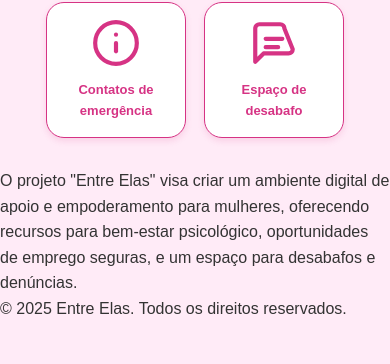
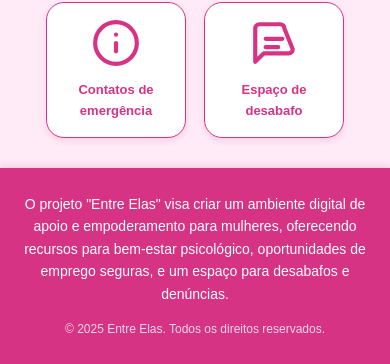
Before and after one commit to taylonrimolo/entre-elas, a plain HTML site: page pagina-principal.html in a window 390 px wide. Shown: the part 482-846 px from the top of the page. Drawn offline with Linux system fonts and the light colour scheme.

Commit message:
Update home.css

```diff
--- a/assets/css/home.css
+++ b/assets/css/home.css
@@ -11,7 +11,8 @@
   position: relative;
   width: 100%;
   height: 280px;
-  background-image: url('https://images.unsplash.com/photo-1508214751196-bcfd4ca60f91?auto=format&fit=crop&w=1470&q=80'); /* URL da imagem original */
+  /* MUDANÇA AQUI: Apontando para o caminho local da imagem */
+  background-image: url('../img/banner-background.jpg');
   background-size: cover;
   background-position: center;
   display: flex;
@@ -130,6 +131,29 @@
   text-decoration: underline;
 }
 
+/* Estilos para o Rodapé */
+.main-footer {
+    background-color: var(--rosa-principal); /* Usando a cor principal para o fundo */
+    color: white; /* Texto branco para contraste */
+    text-align: center;
+    padding: 30px 20px; /* Mais padding para espaçamento */
+    margin-top: 50px; /* Margem superior para separar do conteúdo */
+    border-radius: 20px 20px 0 0; /* Arredondar os cantos superiores */
+    box-shadow: 0 -3px 6px rgba(214, 51, 132, 0.15); /* Sombra para destacas */
+}
+
+.main-footer .footer-text {
+    max-width: 800px; /* Limita a largura do texto para melhor leitura */
+    margin: 0 auto 15px auto; /* Centraliza e adiciona margem inferior */
+    font-size: 15px;
+    line-height: 1.6;
+}
+
+.main-footer .footer-copyright {
+    font-size: 13px;
+    opacity: 0.8; /* Um pouco mais transparente */
+}
+
 @media (max-width: 520px) {
   main.container {
     gap: 18px;
@@ -147,4 +171,16 @@
   .banner-text {
     font-size: 22px;
   }
+  /* Media Query para responsividade do rodapé */
+  .main-footer {
+      padding: 25px 15px;
+      margin-top: 30px;
+      border-radius: 0; /* Em telas muito pequenas, pode remover o arredondamento */
+  }
+  .main-footer .footer-text {
+      font-size: 14px;
+  }
+  .main-footer .footer-copyright {
+      font-size: 12px;
+  }
 }
```
